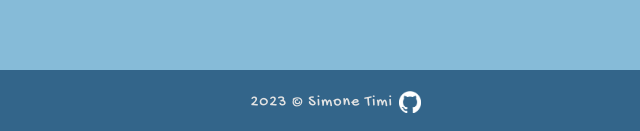
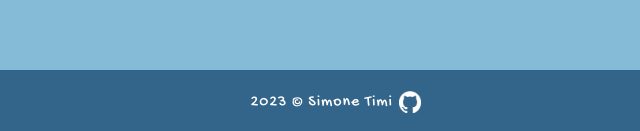
Before and after one commit to simonetimi/Etch-a-Sketch, a plain HTML site: page index.html in a window 1280 px wide. Shown: the part 666-797 px from the top of the page, 304-944 px from the left. Drawn offline with Linux system fonts and the light colour scheme.

Commit message:
Fix wrong color

```diff
--- a/style.css
+++ b/style.css
@@ -95,7 +95,7 @@ h2 {
     display: flex;
     align-items: center;
     justify-content: center;
-    color: #e3e3e3;
+    color: #FFFFFF;;
     font-size: 1em;
     letter-spacing: 0.1ch;
     gap: 0.5%;
```
